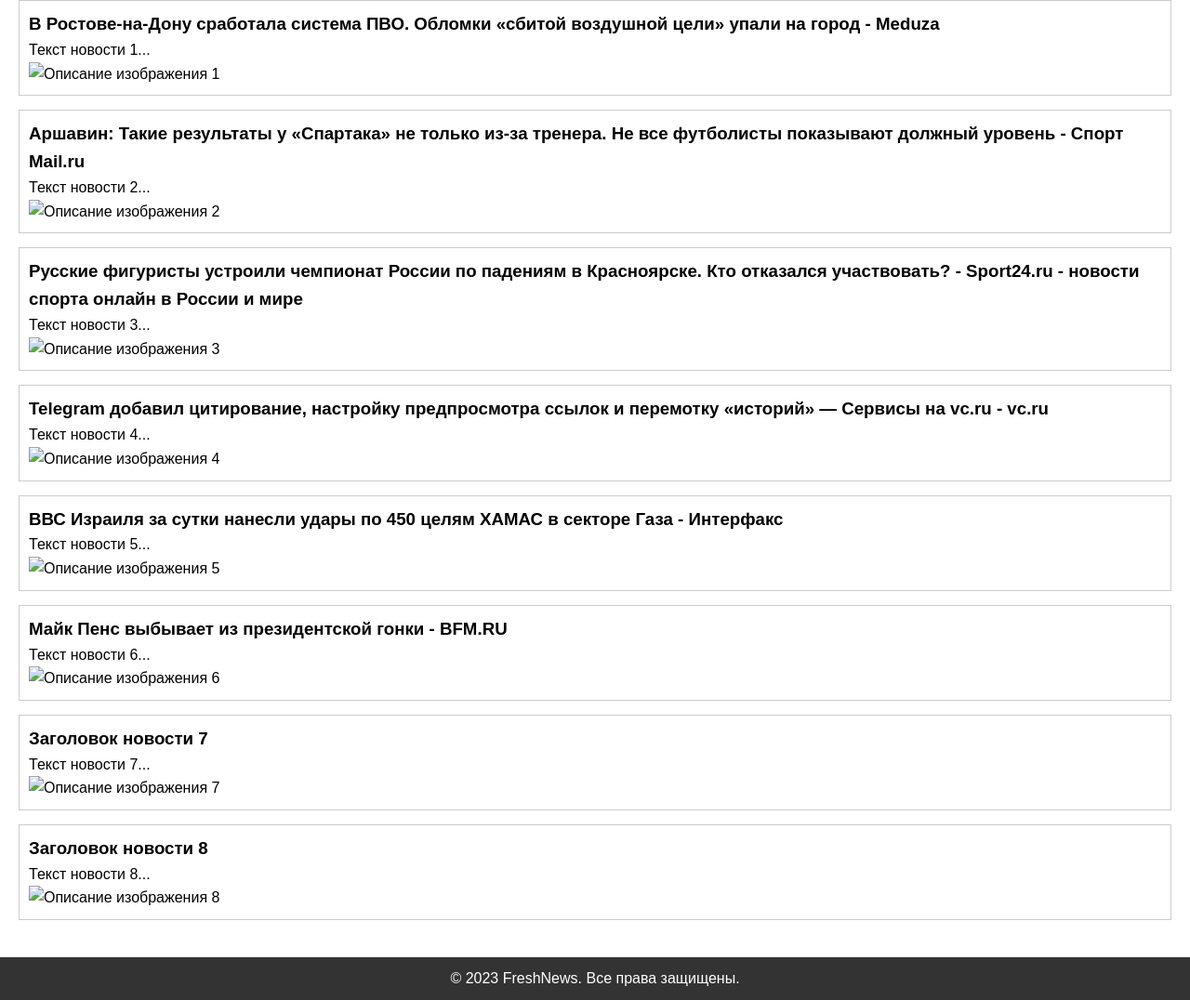
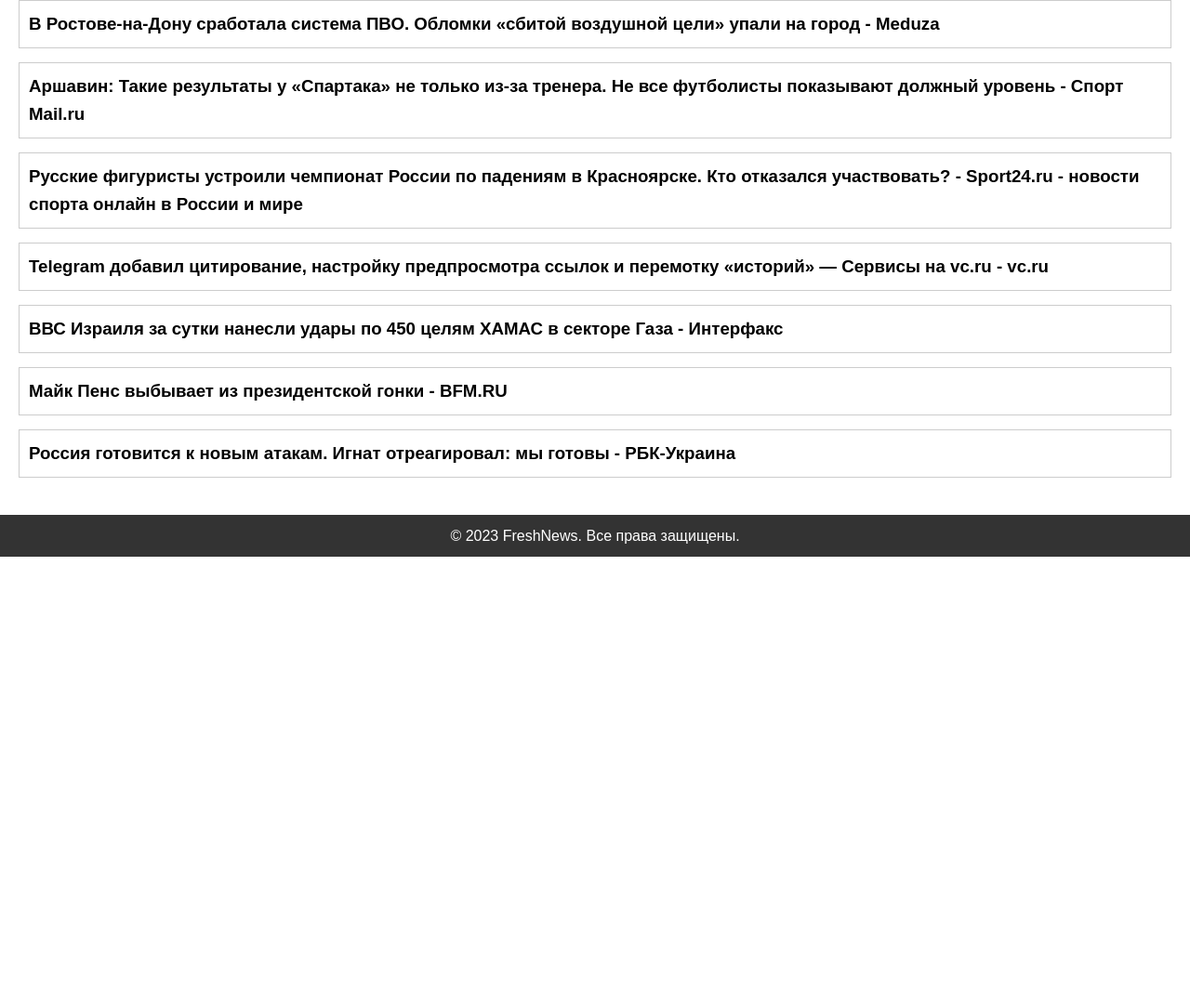
Before and after one commit to Krende99/static-website, a plain HTML site: page index.html in a window 1280 px wide. Shown: the part 185-1261 px from the top of the page at 93% size. After the commit the page ends 800 px from the top, so only its background shows below. Drawn offline with Linux system fonts and the light colour scheme; no server answers.

Commit message:
Add files via upload

```diff
--- a/index.html
+++ b/index.html
@@ -25,45 +25,41 @@
             <h2>Последние новости</h2>
             <article>
                 <h3>В Ростове-на-Дону сработала система ПВО. Обломки «сбитой воздушной цели» упали на город - Meduza</h3>
-                <p>Текст новости 1...</p>
-                <img src="путь_к_изображению_1.jpg" alt="Описание изображения 1">
+                <p></p>
+
             </article>
             <article>
                 <h3>Аршавин: Такие результаты у «Спартака» не только из-за тренера. Не все футболисты показывают должный уровень - Спорт Mail.ru</h3>
-                <p>Текст новости 2...</p>
-                <img src="путь_к_изображению_2.jpg" alt="Описание изображения 2">
+                <p></p>
+
             </article>
             <article>
                 <h3>Русские фигуристы устроили чемпионат России по падениям в Красноярске. Кто отказался участвовать? - Sport24.ru - новости спорта онлайн в России и мире
 </h3>
-                <p>Текст новости 3...</p>
-                <img src="путь_к_изображению_3.jpg" alt="Описание изображения 3">
+                <p></p>
+
             </article>
             <article>
                 <h3>Telegram добавил цитирование, настройку предпросмотра ссылок и перемотку «историй» — Сервисы на vc.ru - vc.ru</h3>
-                <p>Текст новости 4...</p>
-                <img src="путь_к_изображению_4.jpg" alt="Описание изображения 4">
+                <p></p>
+
             </article>
             <article>
                 <h3>ВВС Израиля за сутки нанесли удары по 450 целям ХАМАС в секторе Газа - Интерфакс</h3>
-                <p>Текст новости 5...</p>
-                <img src="путь_к_изображению_5.jpg" alt="Описание изображения 5">
+                <p></p>
+
             </article>
             <article>
                 <h3>Майк Пенс выбывает из президентской гонки - BFM.RU</h3>
-                <p>Текст новости 6...</p>
-                <img src="путь_к_изображению_6.jpg" alt="Описание изображения 6">
+                <p></p>
+
             </article>
             <article>
-                <h3>Заголовок новости 7</h3>
-                <p>Текст новости 7...</p>
-                <img src="путь_к_изображению_7.jpg" alt="Описание изображения 7">
+                <h3>Россия готовится к новым атакам. Игнат отреагировал: мы готовы - РБК-Украина</h3>
+                <p></p>
+
             </article>
-            <article>
-                <h3>Заголовок новости 8</h3>
-                <p>Текст новости 8...</p>
-                <img src="путь_к_изображению_8.jpg" alt="Описание изображения 8">
-            </article>
+
         </section>
     </main>
 
```
